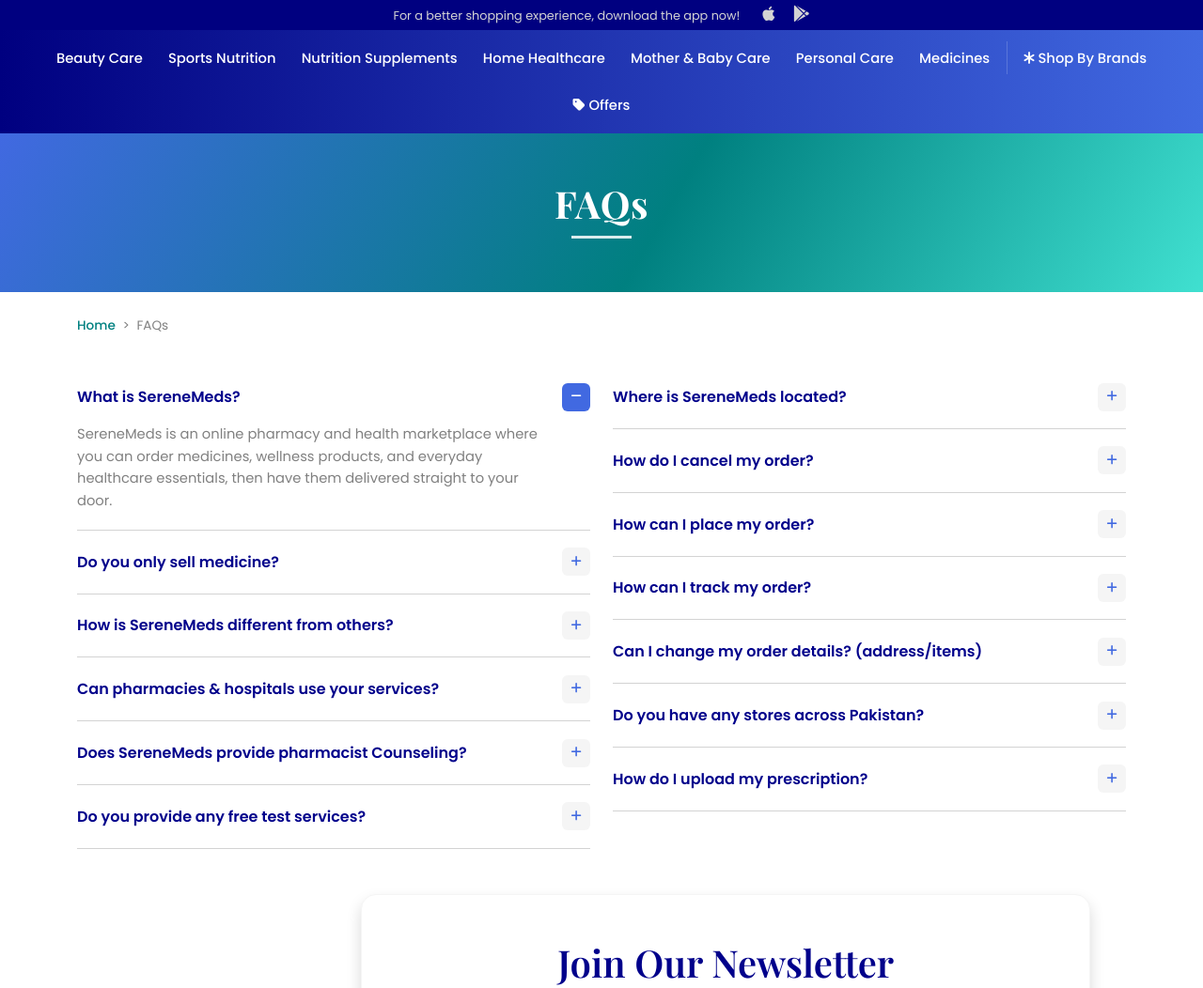
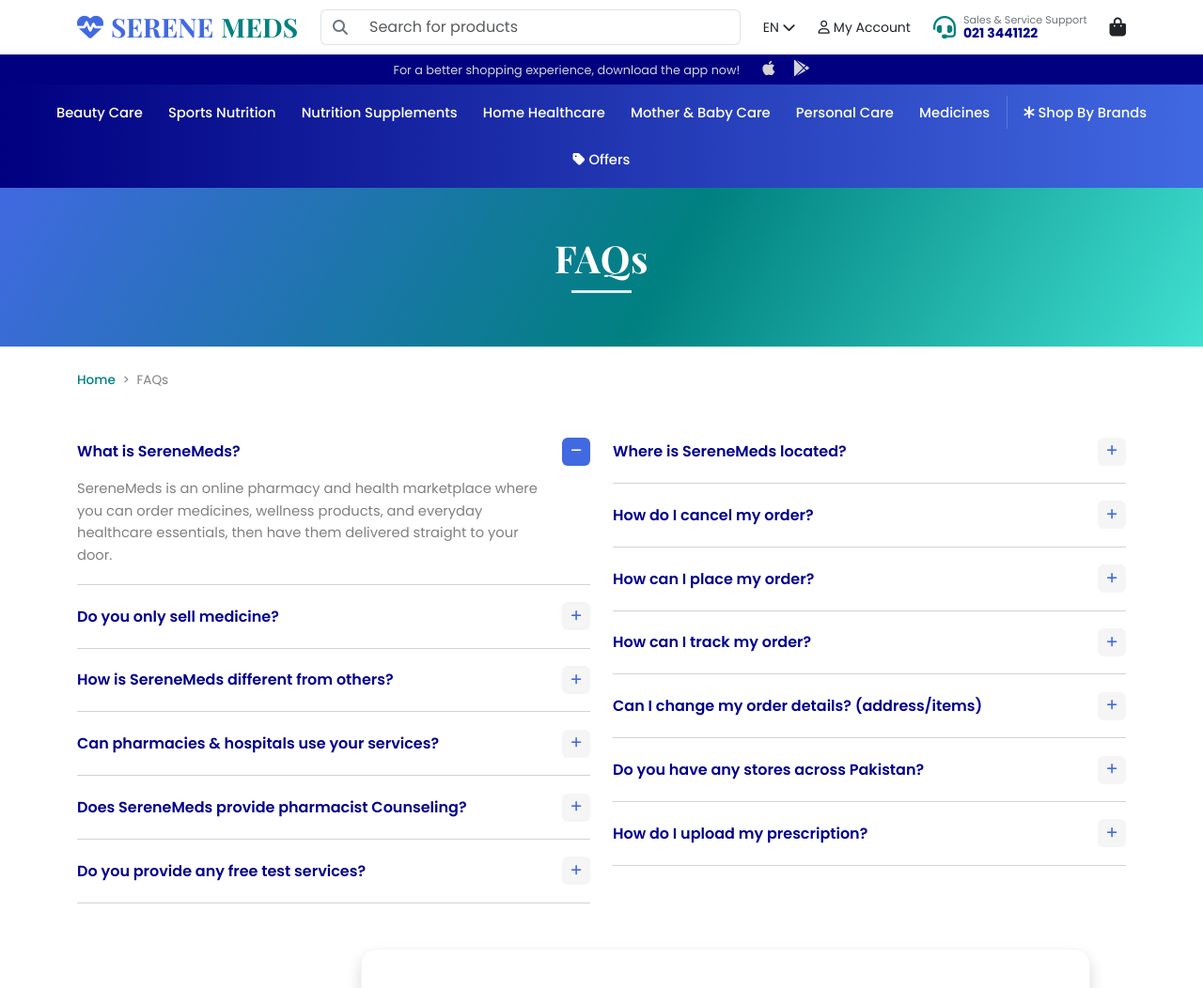
Before and after one commit to Menna-Maher1/project-group3--web-design-pharmacy-, a plain HTML site: page FAQS/faqs.html in a window 1280 px wide. Shown: the top 1052 px of the page at 94% size. Drawn offline with nearby package versions, Linux system fonts and the light colour scheme.

Commit message:
also edit

```diff
--- a/FAQS/faqs.html
+++ b/FAQS/faqs.html
@@ -14,6 +14,35 @@
 </head>
 <body>
 
+  <div class="top-header">
+  <div class="container d-flex justify-content-between align-items-center flex-wrap py-2">
+    <a href="#" class="brand-font fs-3 fw-bold text-decoration-none d-flex align-items-center gap-2" style="color:var(--navy-mid);">
+      <i class="fa-solid fa-heart-pulse"></i> SERENE<span style="color:var(--teal-1);">MEDS</span>
+    </a>
+    <div class="search-wrap flex-grow-1 mx-4">
+      <div class="input-group">
+        <span class="input-group-text bg-white border-end-0"><i class="fa-solid fa-magnifying-glass text-secondary"></i></span>
+        <input type="text" class="form-control border-start-0" placeholder="Search for products">
+      </div>
+    </div>
+    <div class="d-flex align-items-center gap-4">
+      <a class="text-decoration-none text-dark small" href="#">EN <i class="fa-solid fa-chevron-down"></i></a>
+      <a href="#" class="text-decoration-none text-dark small d-flex align-items-center gap-1">
+        <i class="fa-regular fa-user"></i> My Account
+      </a>
+      <div class="d-flex align-items-center gap-2">
+        <i class="fa-solid fa-headset fs-4" style="color:var(--teal-1);"></i>
+        <div class="small lh-1">
+          <div class="text-secondary" style="font-size:.7rem;">Sales &amp; Service Support</div>
+          <div class="fw-bold">021 3441122</div>
+        </div>
+      </div>
+      <a href="#" class="text-dark fs-5 text-decoration-none">
+        <i class="fa-solid fa-bag-shopping"></i>
+      </a>
+    </div>
+  </div>
+</div>
 <div class="topbar">
   <div class="container d-flex justify-content-center align-items-center text-center">
     <span>For a better shopping experience, download the app now!</span>
--- a/FAQS/faqs.js
+++ b/FAQS/faqs.js
@@ -15,3 +15,17 @@
     icon.classList.add('fa-minus');
   }
 }
+document.addEventListener('DOMContentLoaded', function () {
+  const subscribeBtn = document.querySelector('.join .btn-primary');
+  const emailInput = document.querySelector('.join input[type="email"]');
+
+  if (subscribeBtn && emailInput) {
+    subscribeBtn.addEventListener('click', function () {
+      if (emailInput.value.trim() === '') {
+        alert('please enter your email');
+      } else {
+        alert('please enter your email');
+      }
+    });
+  }
+});
```
Also changed, not shown: cart/cart.js (+14 -0 lines).
